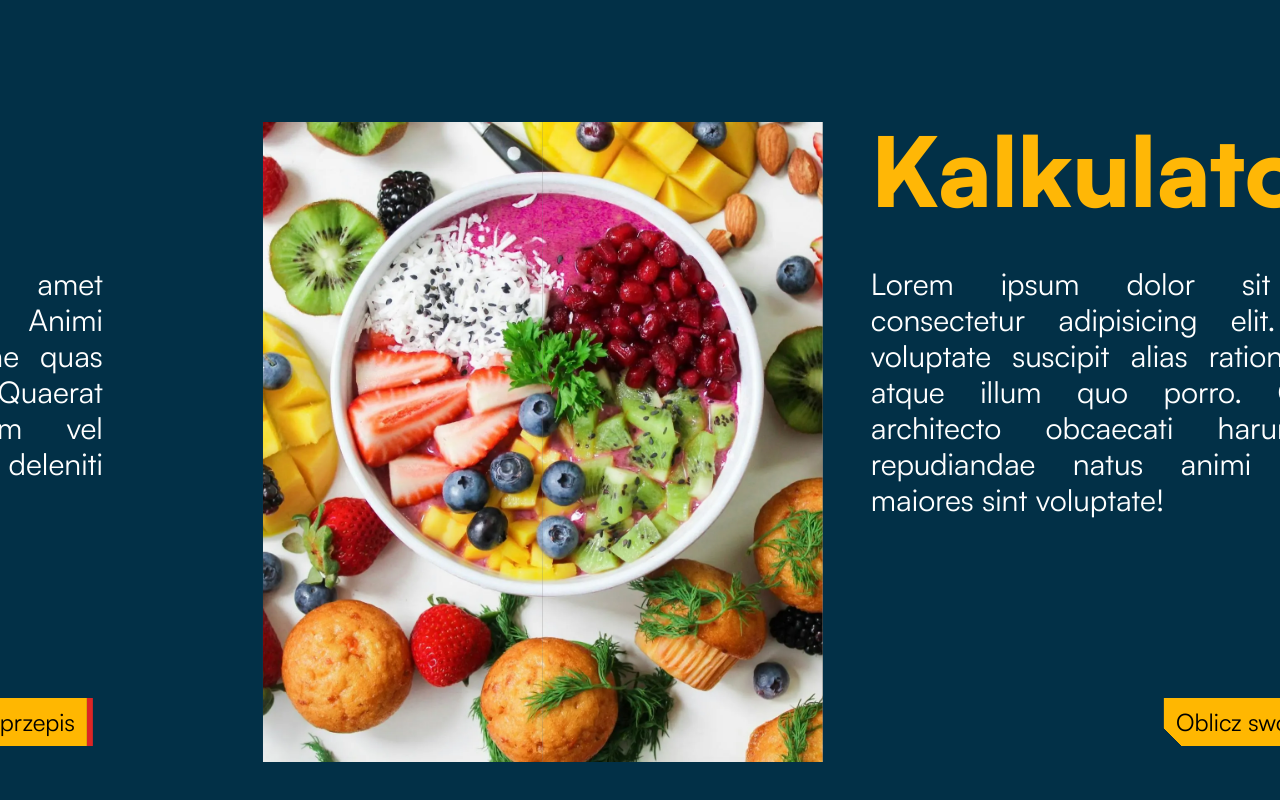
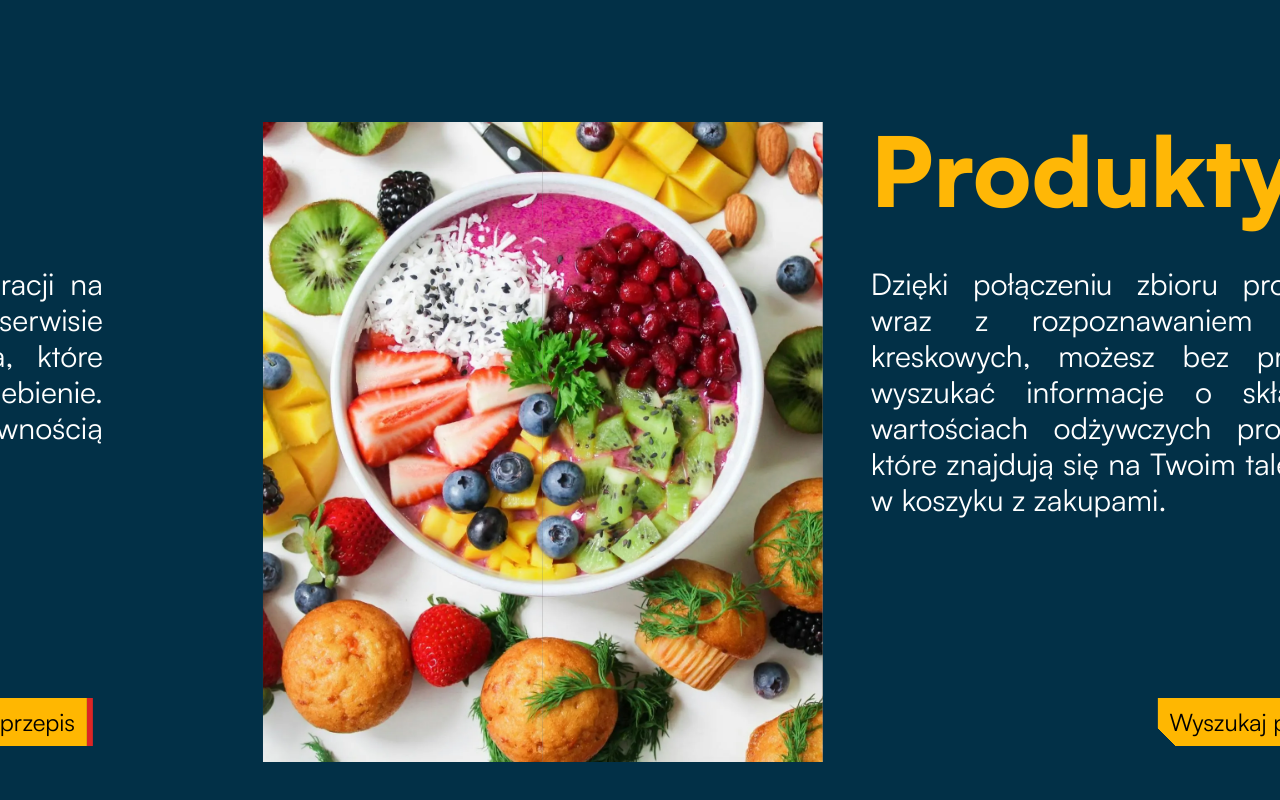
Before and after one commit to Krrystian/healthy-food, a Next.js app: page / in a window 1280 px wide. Shown: the part 3158-3958 px from the top of the page. Built offline with nearby package versions, Linux system fonts and the light colour scheme; no server answers.

Commit message:
Enhance diet form functionality with loading state and update home page content for clarity and relevance

```diff
--- a/src/app/diet/form/page.tsx
+++ b/src/app/diet/form/page.tsx
@@ -4,6 +4,7 @@ import { useForm } from 'react-hook-form';
 import BackgroundPattern from "../../components/BackgroundPattern";
 import axios from 'axios';
 import { useRouter } from 'next/navigation';
+import { cn } from '@/app/lib/utils';
 
 export default function Page() {
     const router = useRouter();
@@ -25,9 +26,10 @@ export default function Page() {
             habits: 'nic'
         }
     });
-
+    const [loading, setLoading] = React.useState(false);
 
     const onSubmit = async (data: any) => {
+        setLoading(true);
         let dietGoal = [0, 0, 0];
         const currentWeight = parseFloat(data.weight);
         const targetWeight = parseFloat(data.targetWeight);
@@ -77,7 +79,7 @@ export default function Page() {
             optionalDiseases,
             foodAvoidance
         });
-
+        setLoading(false);
         console.log(response.data.result)
         const resultString = response.data.result.join(",")
         window.open("/diet/result/"+resultString, "_blank")
@@ -278,7 +280,8 @@ export default function Page() {
                             </tr>
                             <tr className='py-4'>
                                 <td colSpan={2} className='text-center p-2'>
-                                    <button type='submit' className='p-2 border-2 border-[#023047] rounded-md hover:bg-[#FB8500]/90 duration-300 transition-all text-lg font-medium'>Poznaj dietę</button>
+                                    <button type='submit' className={cn('p-2 border-2 border-[#023047] rounded-md hover:bg-[#FB8500]/90 duration-300 transition-all text-lg font-medium')}
+                                    disabled={loading}>{loading ? "Zaraz poznasz swoją diete" : "Poznaj dietę"}</button>
                                 </td>
                             </tr>
                         </tbody>
--- a/src/app/page.tsx
+++ b/src/app/page.tsx
@@ -296,30 +296,27 @@ export default function Home() {
             >
               <div className="w-full md:w-2/4 md:h-full h-[40%] relative flex-shrink-0 overflow-hidden">
                 <div className="relative w-full opacity-0 h-full blogImage select-none">
-                  <ImageHorizontal src="/sections/blog.webp" alt="blog" />
+                  <ImageHorizontal src="/sections/blog.webp" alt="kalkulatory" />
                 </div>
                 <div className="absolute top-0 h-full bg-[#019E52] blogBg z-10" />
               </div>
               <div className="w-[80%] md:w-full md:h-full h-[60%] flex flex-col gap-4 md:gap-12">
                 <div className="relative">
                   <h2 className="text-5xl md:text-6xl xl:text-8xl font-black text-[#FFB706] blogTitle opacity-0">
-                    Blog
+                    Kalkulatory
                   </h2>
                   <div className="bg-[#DC2528] absolute top-0 left-0 h-[115%] z-10 blogTitleBg" />
                 </div>
                 <div className="relative">
                   <p className="text-white text-xl md:text-2xl xl:text-3xl flex-grow opacity-0 blogDesc text-justify md:w-full">
-                    Miejsce w którym pasja do zdrowego stylu życia łączy się z
-                    miłością do jedzenia. Jesteś ekspertem lub dopiero stawiasz
-                    swoje pierwsze kroki w poprawie swojego zdrowia? Tutaj
-                    znajdziesz coś dla siebie! Dołącz do naszej społeczności i
-                    dziel się swoimi doświadczeniami.
+                  Chcesz lepiej zrozumieć swoje ciało i zadbać o zdrowie? Bez względu na to, czy dopiero zaczynasz swoją przygodę z fitnessem,
+                  czy jesteś doświadczonym ekspertem, nasze kalkulatory pomogą Ci osiągnąć Twoje cele. Śledź swoje postępy, bądź dumny z tego co wypracowałeś!
                   </p>
                   <div className="bg-[#27BDDA] absolute top-0 left-0 h-full z-10 blogDescBg" />
                 </div>
                 <div className="items-end justify-end flex h-full p-4 translate-y-[100%] blogButton">
                   <Button
-                    text="Przejdź do bloga"
+                    text="Oblicz swoje BMI"
                     className="bg-[#DC2528] text-white"
                     href="/calculator/bmi"
                   />
@@ -343,10 +340,9 @@ export default function Home() {
                 </div>
                 <div className="relative">
                   <p className="text-white text-xl md:text-2xl xl:text-3xl flex-grow opacity-0 text-justify md:w-full dietaDesc">
-                    Lorem ipsum dolor sit amet consectetur adipisicing elit.
-                    Animi voluptate suscipit alias ratione quas atque illum quo
-                    porro. Quaerat architecto obcaecati harum vel repudiandae
-                    natus animi deleniti maiores sint voluptate!
+                    Jeżeli jesteś osobą niezdecydowaną, albo wybór odpowiedniej diety stanowi przed tobą nielada wyzwanie
+                    - nasz quiz pomoże Ci w podjęciu decyzji. Odpowiedz na kilka pytań, a my dobierzemy dla Ciebie spersonalizowany typ diety
+                    wraz z przykładowymi przepisami.
                   </p>
                   <div className="bg-[#27BDDA] absolute top-0 left-0 h-full z-10 dietaDescBg" />
                 </div>
@@ -354,7 +350,7 @@ export default function Home() {
                   <Button
                     text="Zacznij dietę"
                     className="bg-[#DC2528] text-white"
-                    href="/calculator/bmi"
+                    href="/diet/bmi"
                   />
                 </div>
               </div>
@@ -375,10 +371,8 @@ export default function Home() {
                 </div>
                 <div className="relative">
                   <p className="text-white text-xl md:text-2xl xl:text-3xl flex-grow opacity-0 text-justify md:w-full przepisyDesc">
-                    Lorem ipsum dolor sit amet consectetur adipisicing elit.
-                    Animi voluptate suscipit alias ratione quas atque illum quo
-                    porro. Quaerat architecto obcaecati harum vel repudiandae
-                    natus animi deleniti maiores sint voluptate!
+                  Może po prostu szukasz inspiracji na zdrowe posiłki? W naszym serwisie znajdziesz przepisy na dania,
+                  które zaspokoją Twoje podniebienie. Wyszukuj do woli, a z pewnością znajdziesz coś dla siebie!
                   </p>
                   <div className="bg-[#27BDDA] absolute top-0 left-0 h-full z-10 przepisyDescBg" />
                 </div>
@@ -386,7 +380,7 @@ export default function Home() {
                   <Button
                     text="Znajdź przepis"
                     className="bg-[#DC2528] text-white"
-                    href="/calculator/bmi"
+                    href="/blog"
                   />
                 </div>
               </div>
@@ -397,7 +391,7 @@ export default function Home() {
                 <div className="relative w-full opacity-0 h-full kalkulatoryImage">
                   <ImageHorizontal
                     src="/sections/blog.webp"
-                    alt="kalkulatory"
+                    alt="produkty"
                   />
                 </div>
                 <div className="absolute top-0 h-full bg-[#019E52] kalkulatoryBg z-10" />
@@ -405,24 +399,22 @@ export default function Home() {
               <div className="w-[80%] md:w-full md:h-full h-[60%] flex flex-col gap-4 md:gap-12">
                 <div className="relative">
                   <h2 className="text-5xl md:text-6xl xl:text-8xl font-black text-[#FFB706] kalkulatoryTitle opacity-0">
-                    Kalkulator
+                    Produkty
                   </h2>
                   <div className="bg-[#DC2528] absolute top-0 left-0 h-[115%] z-10 kalkulatoryTitleBg" />
                 </div>
                 <div className="relative">
                   <p className="text-white text-xl md:text-2xl xl:text-3xl flex-grow opacity-0 text-justify md:w-full kalkulatoryDesc">
-                    Lorem ipsum dolor sit amet consectetur adipisicing elit.
-                    Animi voluptate suscipit alias ratione quas atque illum quo
-                    porro. Quaerat architecto obcaecati harum vel repudiandae
-                    natus animi deleniti maiores sint voluptate!
+                    Dzięki połączeniu zbioru produktów wraz z rozpoznawaniem kodów kreskowych, możesz bez problemu wyszukać informacje
+                    o składzie i wartościach odżywczych produktów, które znajdują się na Twoim talerzu lub w koszyku z zakupami.
                   </p>
                   <div className="bg-[#27BDDA] absolute top-0 left-0 h-full z-10 kalkulatoryDescBg" />
                 </div>
                 <div className="items-end justify-end flex h-full p-4 translate-y-[100%] kalkulatoryButton">
                   <Button
-                    text="Oblicz swoje BMI"
+                    text="Wyszukaj produkt"
                     className="bg-[#DC2528] text-white"
-                    href="/calculator/bmi"
+                    href="/products"
                   />
                 </div>
               </div>
--- a/src/app/template.tsx
+++ b/src/app/template.tsx
@@ -38,12 +38,6 @@ export default function Template({ children }: { children: React.ReactNode }) {
         animatePageIn();
       }
     }
-    // bugfix: clear timeout
-    // if (hideTimeout.current) {
-    //   console.log("clear timeout");
-    //   clearTimeout(hideTimeout.current);
-    // }
-    // hideTimeout.current = setTimeout(hideBannersInstantly, 3000);
     previousPathname.current = pathname;
     return () => {
       if (hideTimeout.current) {
```
